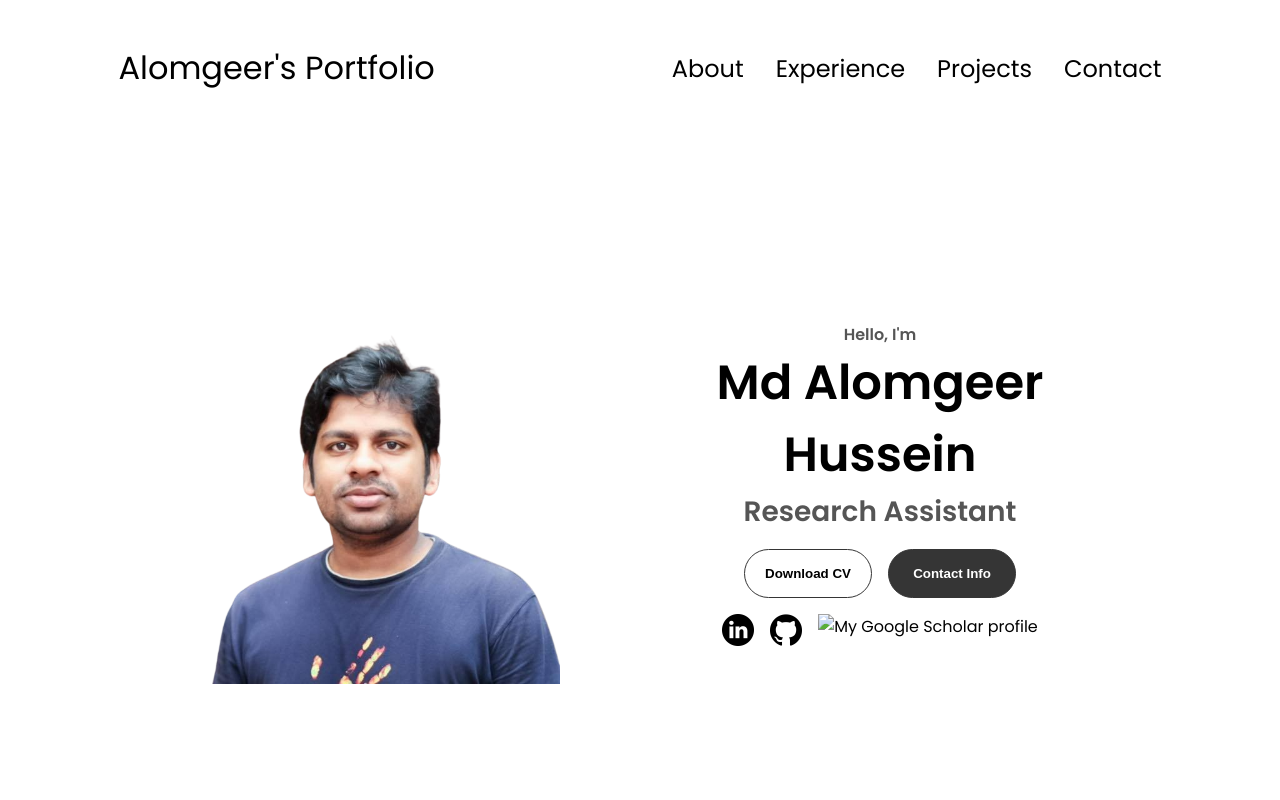
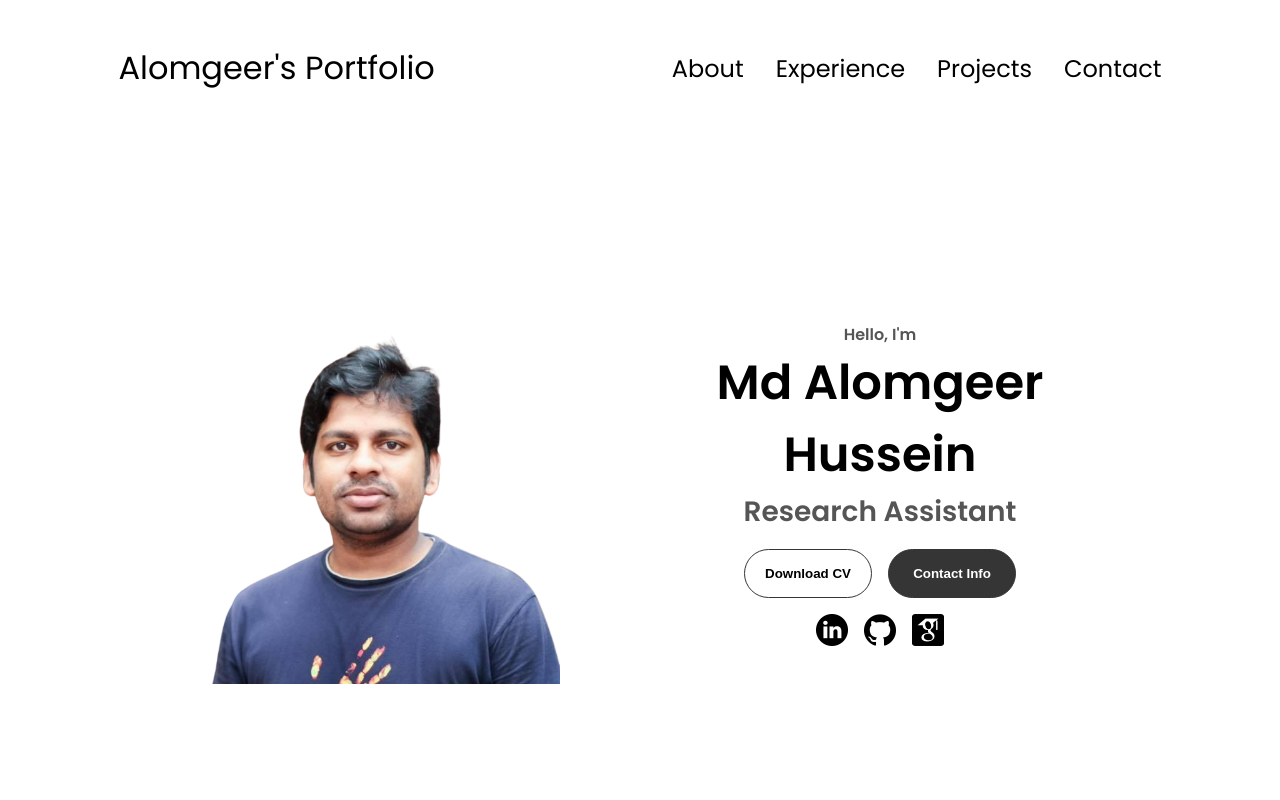
Before and after one commit to mdalomgeer/portfolio, a plain HTML site: page index.html in a window 1280 px wide. Shown: the top 800 px of the page. Drawn offline with Linux system fonts and the light colour scheme.

Commit message:
Update index.html

```diff
--- a/index.html
+++ b/index.html
@@ -69,7 +69,7 @@
             onclick="location.href='https://github.com/mdalomgeer/'"
           />
           <img
-            src="./assets/googlescholar.png"
+            src="./assets/google-scholar.png"
             alt="My Google Scholar profile"
             class="icon"
             onclick="location.href='https://scholar.google.com/citations?user=bftKphkAAAAJ&hl=en&authuser=1'"
```
